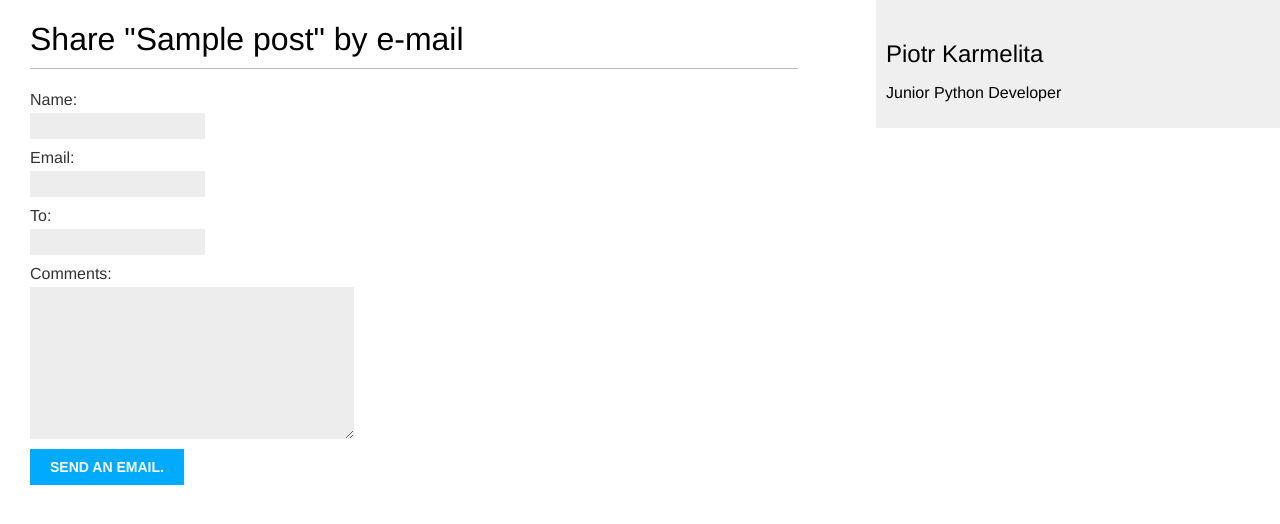
After one commit to p-karmelita/mysite, a Django app: page /blog/1/share/ in a window 1280 px wide. The commit adds this page. Shown: the top 524 px of the page. Run offline with Django 4.2, Linux system fonts and the light colour scheme; tables that the repository leaves empty hold one stand-in row (values such as "Sample post").

Commit message:
implement share post form

```diff
--- /dev/null
+++ b/blog/forms.py
@@ -0,0 +1,9 @@
+from django import forms
+
+
+class EmailPostForm(forms.Form):
+    name = forms.CharField(max_length=25)
+    email = forms.EmailField()
+    to = forms.EmailField()
+    comments = forms.CharField(required=False,
+                               widget=forms.Textarea)
--- a/blog/templates/blog/post/detail.html
+++ b/blog/templates/blog/post/detail.html
@@ -8,4 +8,9 @@
     Published {{ post.publish }} by {{ post.author }}
   </p>
   {{ post.body|linebreaks }}
+<p>
+  <a href="{% url "blog:post_share" post.id %}">
+  Share post
+  </a>
+</p>
 {% endblock %}
--- /dev/null
+++ b/blog/templates/blog/post/share.html
@@ -0,0 +1,21 @@
+{% extends 'blog/base.html' %}
+
+{% block title %}Share post {% endblock %}
+
+{% block content %}
+  {% if sent %}
+    <h1>Mail was sent succesfully.</h1>
+    <p>
+      Sent post {{ post.title }} to {{ form.cleaned_data.to }} succesfully.
+    </p>
+  {% else %}
+    <h1>
+      Share "{{ post.title }}" by e-mail
+    </h1>
+    <form method="post">
+      {{ form.as_p }}
+      {% csrf_token %}
+      <input type="submit" value="Send an email.">
+    </form>
+  {% endif %}
+{% endblock %}
--- a/blog/urls.py
+++ b/blog/urls.py
@@ -8,4 +8,6 @@
     path('', views.PostListView.as_view(), name='post_list'),
     path('<int:year>/<int:month>/<int:day>/<slug:post>',
          views.post_detail, name='post_detail'),
+    path('<int:post_id>/share/',
+         views.post_share, name='post_share'),
 ]
--- a/blog/views.py
+++ b/blog/views.py
@@ -1,8 +1,10 @@
 from django.shortcuts import render, get_object_or_404
 from django.core.paginator import Paginator, EmptyPage, PageNotAnInteger
 from django.views.generic import ListView
+from django.core.mail import send_mail
 
 from .models import Post
+from .forms import EmailPostForm
 
 
 class PostListView(ListView):
@@ -34,3 +36,27 @@
                              publish__month=month,
                              publish__day=day)
     return render(request, 'blog/post/detail.html', {'post': post})
+
+
+def post_share(request, post_id):
+    post = get_object_or_404(Post, id=post_id, status=Post.Status.PUBLISHED)
+    sent = False
+
+    if request.method == 'POST':
+        form = EmailPostForm(request.POST)
+        if form.is_valid():
+            cd = form.cleaned_data
+            post_url = request.build_absolute_uri(post.get_absolute_url())
+            subject = f"{cd['name']} recommends you read " \
+                      f"{post.title}"
+            message = f"Read {post.title} at {post_url}\n\n" \
+                      f"{cd['name']}\'s comments: {cd['comments']}"
+            send_mail(subject, message, 'kontakt@karmelita.eu',
+                      [cd['to']])
+            sent = True
+
+    else:
+        form = EmailPostForm()
+    return render(request, 'blog/post/share.html', {'post': post,
+                                                    'form': form,
+                                                    'sent': sent})
--- a/requirements.txt
+++ b/requirements.txt
@@ -1 +1,2 @@
 Django==4.2.4
+python-dotenv==1.0.0
```
Also changed, not shown: mysite/settings.py (+16 -3 lines).
